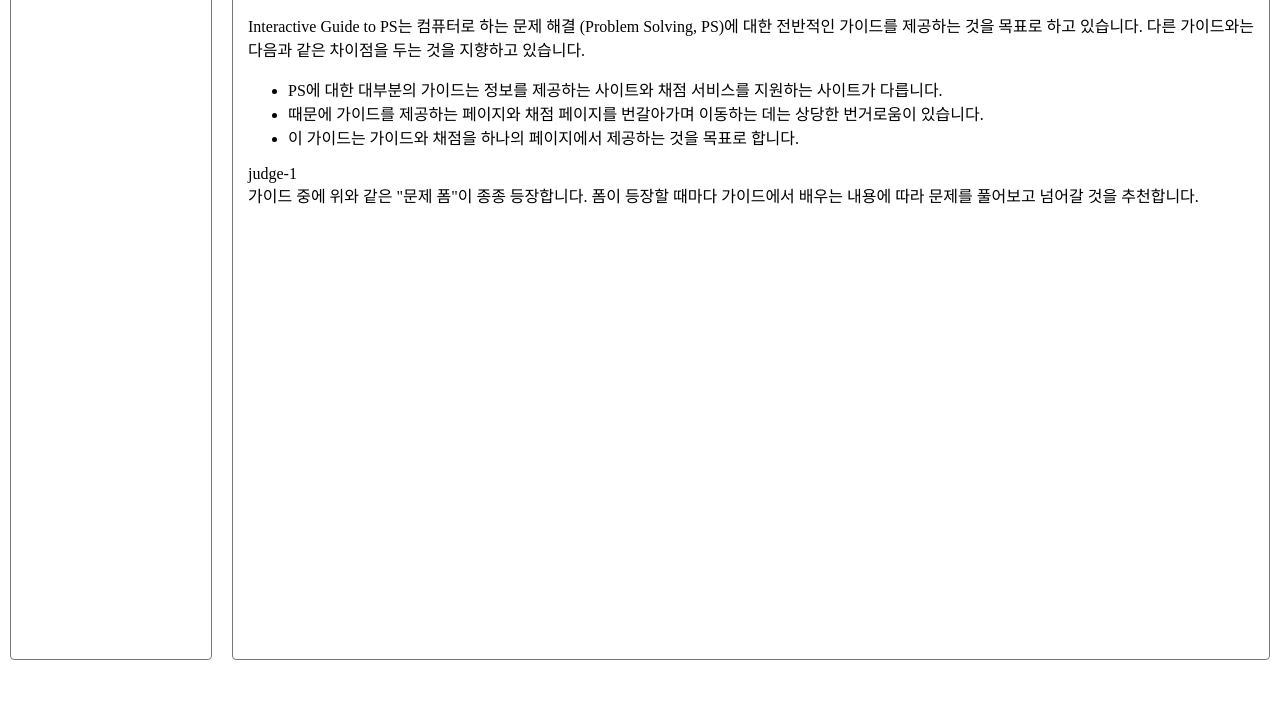
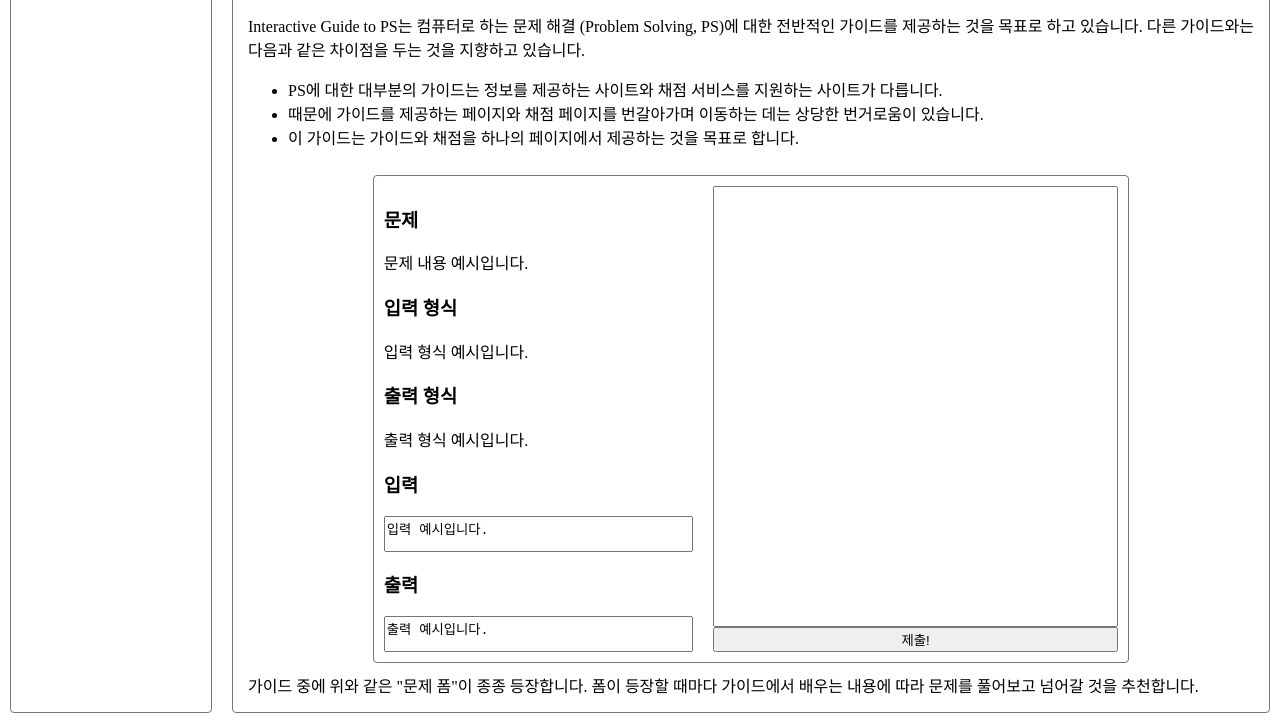
Before and after one commit to matt-roh/matt-roh.github.io, a plain HTML site: page page1.html in a window 1280 px wide. Shown: the part 102-825 px from the top of the page. Before the commit the page ends 800 px from the top, so only its background shows below. Drawn offline with nearby package versions, Linux system fonts and the light colour scheme.

Commit message:
fdsafdsfdsfdsfds

```diff
--- a/page1.html
+++ b/page1.html
@@ -23,16 +23,16 @@
                     })
                     .then(function(data){
                         obj=data;
-
                         inner=inner.replace("$statement$",obj.statement);
                         inner=inner.replace("$input-form$",obj.inputf);
                         inner=inner.replace("$output-form$",obj.outputf);
                         inner=inner.replace("$input$",obj.input);
                         inner=inner.replace("$output$",obj.output);
-                        $(this).html(
+                        judg.html(
                             inner
                         );
-                        $(this).find('#subm').click(function(){
+                        console.log(obj);
+                        judg.find('#subm').click(function(){
                             let x=$("#snackbar");
                             alert(obj.output)
                             x.addClass("show");
@@ -41,6 +41,7 @@
                     }).catch(function(err){
                         alert(err);
                     });
+
                 });
             });
         </script>
```
